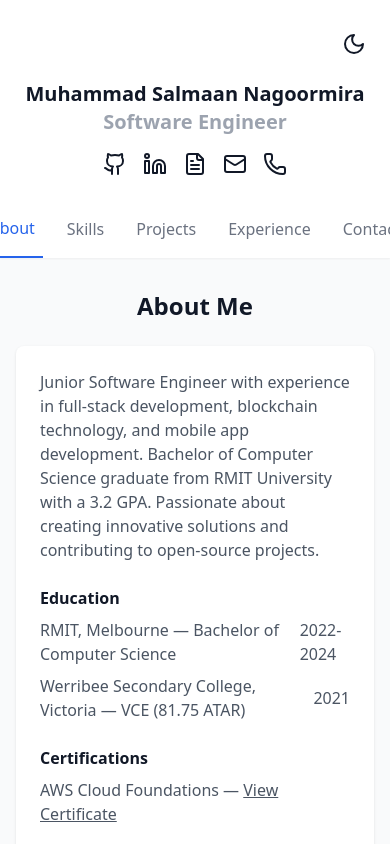
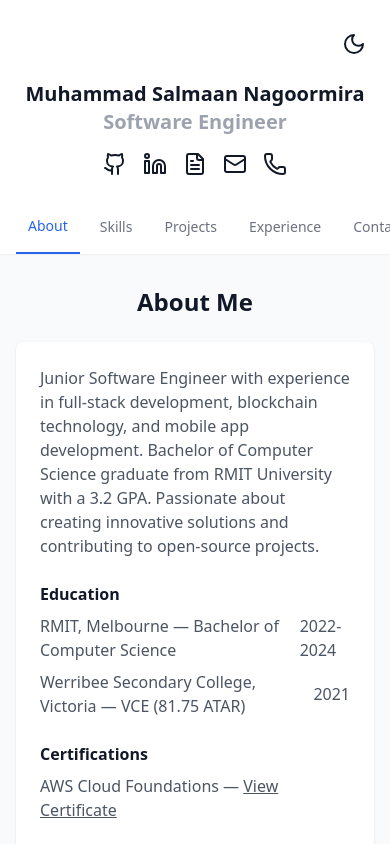
Before and after one commit to Nugetzrul3/nugetzrul3.github.io, a React (Create React App) app: page / in a window 390 px wide. Shown: the top 844 px of the page. Built offline with nearby package versions, Linux system fonts and the light colour scheme.

Commit message:
Fix minor issue with navigation bar

```diff
--- a/src/App.js
+++ b/src/App.js
@@ -212,14 +212,15 @@ const Portfolio = () => {
       {/* Navigation */}
       <nav className={`w-full ${
         darkMode ? 'bg-gray-800' : 'bg-white'
-      } shadow-sm sticky top-0 z-10 transition-colors duration-300 overflow-x-auto`}>
-        <div className="w-full px-4 flex justify-center"> {/* Added flex justify-center here */}
-          <div className="flex space-x-4 md:space-x-8 min-w-max">
+      } shadow-sm sticky top-0 z-10 transition-colors duration-300`}>
+        <div className="w-full overflow-x-auto scrollbar-hide">
+          <div className="flex justify-center px-4 min-w-max">
+            <div className="flex space-x-2 md:space-x-8">
               {navigation.map((item) => (
                 <button
                   key={item.id}
                   onClick={() => setActiveSection(item.id)}
-                className={`px-2 md:px-3 py-4 text-m font-medium transition-colors duration-300 ${
+                  className={`whitespace-nowrap px-3 py-4 text-sm md:text-base font-medium transition-colors duration-300 ${
                     activeSection === item.id
                       ? 'text-blue-600 border-b-2 border-blue-600'
                       : darkMode
@@ -230,6 +231,7 @@ const Portfolio = () => {
                   {item.name}
                 </button>
               ))}
+            </div>
           </div>
         </div>
       </nav>
```
Lines whose indentation alone changed are shown as unchanged.
